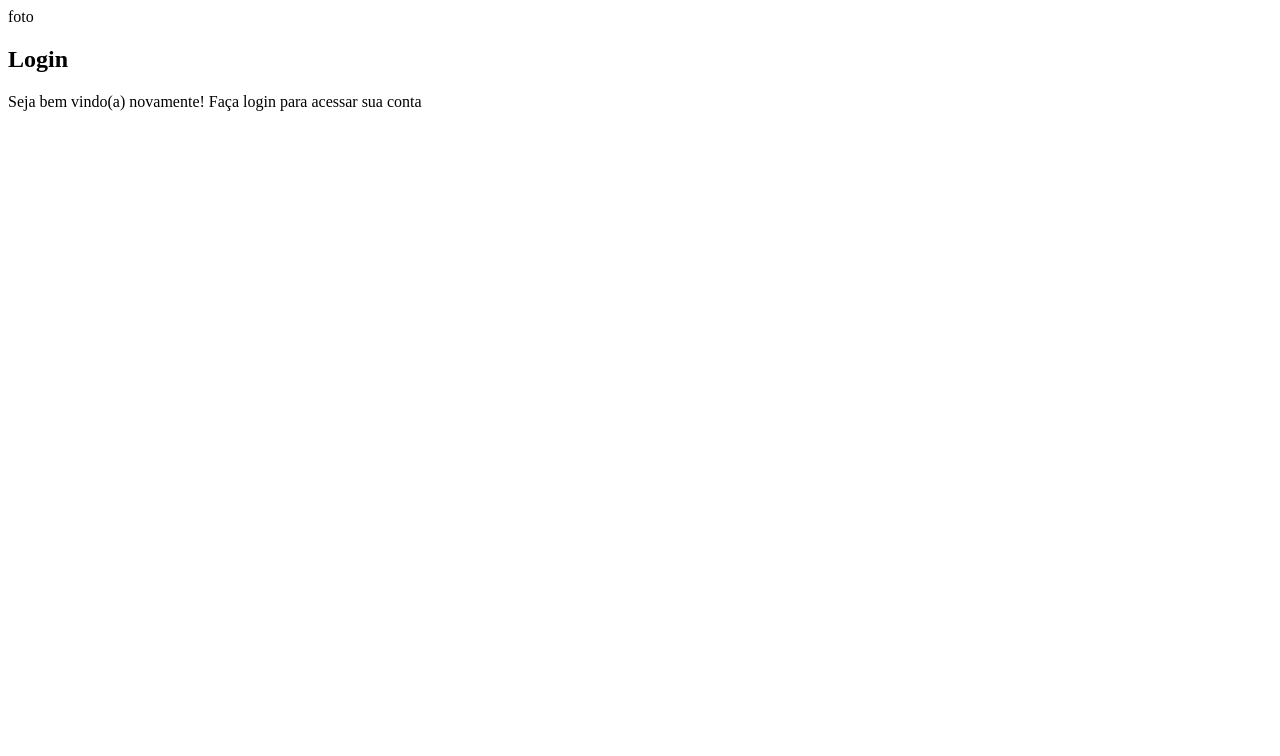
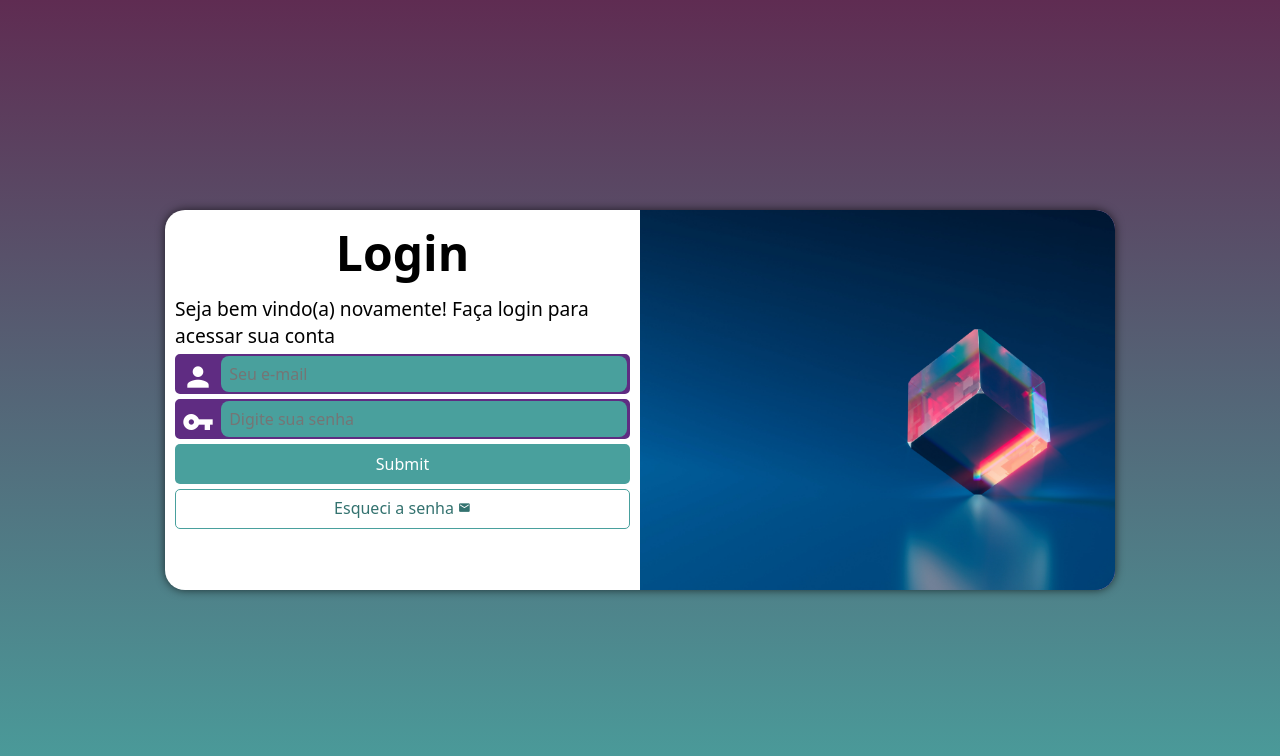
Before and after one commit to lucasdalapola/Cursos, a plain HTML site: page Tela de login responsiva/index.html in a window 1280 px wide. Drawn offline with Linux system fonts and the light colour scheme.

Commit message:
Conclusão da tela de login
Finalizando projeto tela de login - Curso em vídeo (Gustavo Guanabara)

```diff
--- /dev/null
+++ b/Tela de login responsiva/estilos/media-query.css
@@ -0,0 +1,63 @@
+@charset "UTF-8";
+
+/*
+Telas pequenas: até 600px
+Celular: 600px até 770px
+Tablet: 770px até 992px
+Desktop: 992px até 1200px
+Telas grandes: 1200px +
+
+*/
+/*versão para tablet*/
+@media screen and (min-width:770px) and (max-width:992px) {
+    section#login{
+        width: 80vw;
+        height: 500px;
+
+
+    }
+    body{
+        background: linear-gradient(to top, #49a09d, #5f2c52);
+    }
+    background-position:left bottom;
+
+    section#login > div#imagem{
+        float: left;
+        width: 30%;
+        height: 100%;
+    }
+
+    section#login >div#formulario{
+        float: center;
+        width: 100%;
+
+    }
+}
+
+@media screen and (min-width:992px) {
+    section#login{
+        width: 950px;
+        height: 380px;
+    }
+    body{
+        background: linear-gradient(to top, #49a09d, #5f2c52);
+        background-position:left bottom;
+    }
+
+    section#login > div#imagem{
+        float: right;
+        width: 50%;
+        height: 100%;
+    }
+
+    section#login > div#formulario{
+        float: left;
+        width: 50%;
+    }
+    div#formulario > p{
+        font-size: 1.2em;
+    }
+    div#formulario > h1{
+        font-size: 3em;
+    }
+}
--- a/Tela de login responsiva/estilos/style.css
+++ b/Tela de login responsiva/estilos/style.css
@@ -5,3 +5,139 @@
     Verde: #49a09d
     Lilas: #5f2c82
 */
+
+*{
+    font-family: system-ui, -apple-system, BlinkMacSystemFont, 'Segoe UI', Roboto, Oxygen, Ubuntu, Cantarell, 'Open Sans', 'Helvetica Neue', sans-serif;
+    padding: 0px;
+    margin: 0px;
+    box-sizing: border-box;
+}
+
+body, html{
+    background-color: #5f2c82;
+    height: 100vh;
+    width: 100vw;
+}
+
+main{
+    position: relative;
+    height: 100vh;
+
+}
+
+section#login{
+    position: relative;
+    top: 50%;
+    left: 50%;
+    background-color: white;
+    width: 250px;
+    height: 500px;
+    border-radius: 20px;
+    overflow: hidden;
+    box-shadow: 0px 0px 10px rgba(0, 0, 0, 0.650);
+    transition: width 0.3s; height: 0.3s;
+    transition-timing-function: ease;
+    transform: translate(-50%, -50%);
+}
+
+section#login >div#imagem{
+    display: block;
+    background: #5f2c82 url(../imagens/rostislav.jpg) no-repeat;
+    background-size: cover;
+    height: 200px;
+
+}
+
+section#login >div#formulario{
+    display: block;
+    padding: 10px;
+
+}
+
+div#formulario > h1{
+    text-align: center;
+    margin-bottom: 10px;
+
+}
+
+div#formulario > p{
+    font-size: .8em;
+}
+
+form > input[type=submit]{
+    display: block;
+    font-size: 1em;
+    width: 100%;
+    height: 40px;
+    background-color: #49a09d;
+    color: white;
+    border: none;
+    border-radius: 5px;
+    cursor: pointer;
+}
+
+form > input[type=submit]:hover{
+    background-color: #33726f;
+}
+
+form > a.botao{
+    display: block;
+    text-align: center;
+    font-size: 1em;
+    width: 100%;
+    height: 40px;
+    background-color:white;
+    border: 1px solid #49a09d;
+    border-radius: 5px;
+    text-decoration: none;
+    color: #33726f;
+    padding-top: 7px;
+    margin-top: 5px;
+}
+
+form > a.botao> i{
+    font-size: .8em;
+}
+
+form > a.botao:hover{
+    background-color: #7fcecb ;
+    color: white;
+}
+
+form > div.campo{
+    background-color: #5f2c82;
+    border: 2px solid #5f2c82;
+    width: 100%;
+    display: block;
+    height: 40px;
+    border-radius: 5px;
+    margin: 5px 0px;
+}
+
+div.campo > label{
+    display: none;
+}
+
+div.campo> i{
+    color: white;
+    /*background-color: black;*/
+    font-size: 2em;
+    width: 40px;
+    padding: 5px;
+
+}
+
+div.campo > input{
+    background-color: #49a09d;
+    font-size: 1em;
+    width: calc(100% - 45px);
+    height: 100%;
+    border: 0px;
+    border-radius: 8px;
+    padding: 8px;
+    transform: translateY(-13px);
+}
+div.campo >input:focus-within{
+    background-color: white;
+
+}
--- a/Tela de login responsiva/index.html
+++ b/Tela de login responsiva/index.html
@@ -5,19 +5,33 @@
     <meta http-equiv="X-UA-Compatible" content="IE=edge">
     <meta name="viewport" content="width=device-width, initial-scale=1.0">
     <title>Login</title>
+    <link href="https://fonts.googleapis.com/icon?family=Material+Icons" rel="stylesheet">
     <link rel="stylesheet" href="estilos/style.css">
+    <link rel="stylesheet" href="estilos/media-query.css">
 </head>
 <body>
     <main>
         <section id="login">
             <div id="imagem">
-                foto
+
             </div>
             <div id="formulario">
                 <h1>Login</h1>
                 <p>Seja bem vindo(a) novamente! Faça login para acessar sua conta</p>
-                <form action="login.php" method="post"></form>
-
+                <form action="login.php" method="post" autocomplete="on">
+                    <div class="campo">
+                         <i class="material-icons">person</i>
+                         <input type="email" name="login" id="ilogin" placeholder="Seu e-mail" autocomplete="email" required maxlength="30">
+                         <label for="ilogin">Login</label>
+                    </div>
+                    <div class="campo">
+                        <i class="material-icons">vpn_key</i>
+                        <input type="password" name="senha" id="isenha" placeholder="Digite sua senha" autocomplete="current-password" required minlength="8" maxlength="20">
+                        <label for="isenha">Senha</label>
+                    </div>
+                    <input type="submit" name="Entrar">
+                    <a href="esquci.html" class="botao">Esqueci a senha <i class="material-icons">mail</i></a>
+                </form>
             </div>
         </section>
     </main>
```
